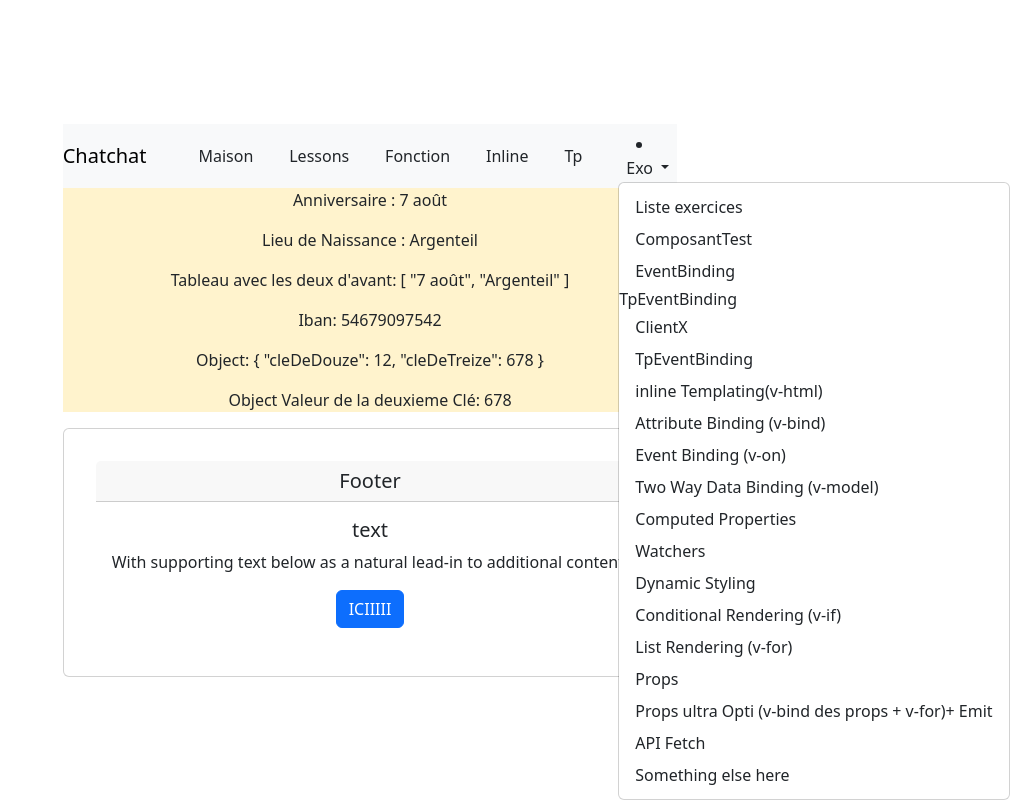
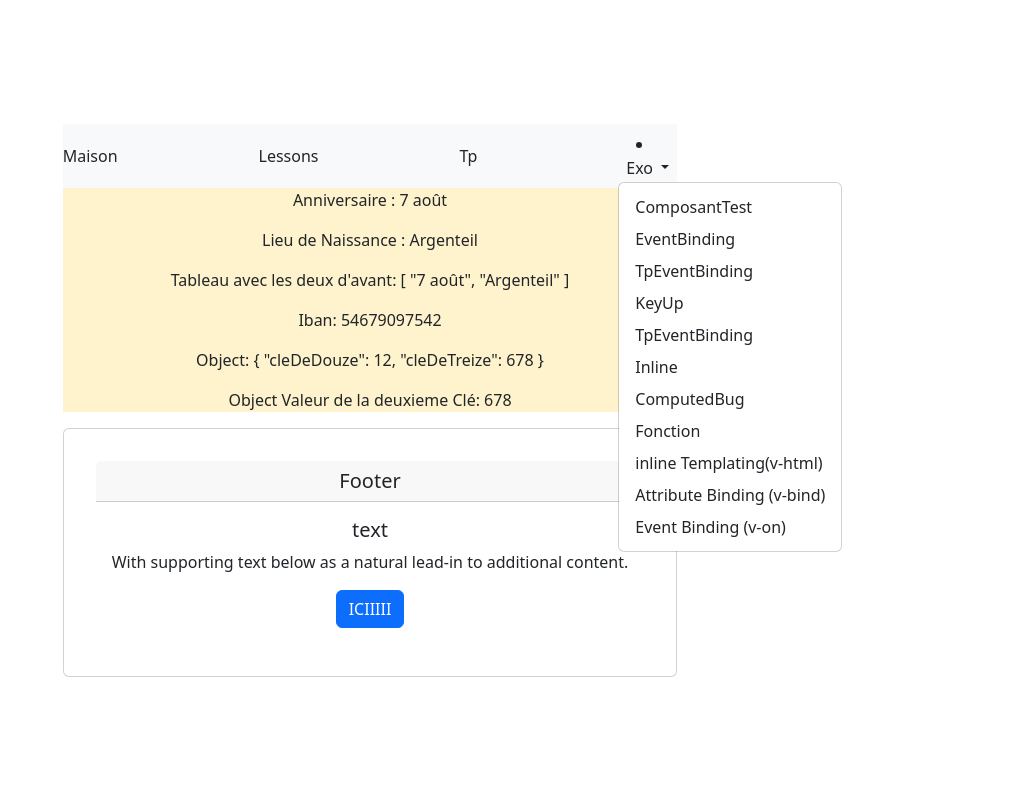
Before and after one commit to Lucileeeee/vue_exo, a Vue app in the folder courage/: page /ComposantTest in a window 1280 px wide. Both pictures are taken after a click on the button "Exo". Shown: the whole page, without its empty margins (270-1280 px from the left). Built offline with nearby package versions, Linux system fonts and the light colour scheme.

Commit message:
Computed Bug avec correction de Jeff pour précision du Virtual Dom

```diff
--- a/courage/src/components/shared/NavBar.vue
+++ b/courage/src/components/shared/NavBar.vue
@@ -1,18 +1,14 @@
 <template>
  <!-- As a link -->
 <nav class="navbar navbar-light bg-light">
-  <a class="navbar-brand" href="#">Chatchat</a>
   <router-link class="nav-link active" aria-current="page" to="/home">Maison</router-link>
   <router-link class="nav-link active" aria-current="page" to="/lessons-lessonsTextInter">Lessons</router-link>
-  <router-link class="nav-link active" aria-current="page" to="/Function">Fonction</router-link>
-  <router-link class="nav-link active" aria-current="page" to="/Inline">Inline</router-link>
   <router-link class="nav-link active" aria-current="page" to="/Tp1">Tp</router-link>
   <li class="nav-item dropdown">
     <a class="nav-link mx-2 dropdown-toggle" href="#" id="navbarDropdownMenuLink" role="button" data-bs-toggle="dropdown" aria-expanded="false">
         Exo
     </a>
     <ul class="dropdown-menu" aria-labelledby="navbarDropdownMenuLink">
-    <li><a class="dropdown-item" href="#">Liste exercices</a></li>
     <li>
         <router-link to="/ComposantTest" class="dropdown-item">
             ComposantTest
@@ -23,9 +19,14 @@
             EventBinding
         </router-link>
     </li>
-    <li>TpEventBinding
+    <li>
+        <router-link to='/TpEventBinding' class="dropdown-item">
+          TpEventBinding
+        </router-link>
+    </li>
+    <li>
         <router-link to='/ClientX' class="dropdown-item">
-            ClientX
+            KeyUp
         </router-link>
     </li>
     <li>
@@ -33,19 +34,23 @@
             TpEventBinding
         </router-link>
     </li>
+    <li>
+      <router-link class="dropdown-item" to="/Inline">
+        Inline
+      </router-link>
+    </li>
+    <li>
+      <router-link class="dropdown-item" to='/ComputedBug'>
+        ComputedBug
+      </router-link>
+    </li>
+    <router-link class="dropdown-item" to="/Function">
+      Fonction
+    </router-link>
     <li><router-link to="/Lesson_inline-templating"><a class="dropdown-item" href="#">inline Templating(v-html)</a></router-link></li>
     <li><router-link to="/AttributeBinding"><a class="dropdown-item" href="#">Attribute Binding (v-bind)</a></router-link></li>
     <li><a class="dropdown-item" href="#">Event Binding (v-on)</a></li>
-    <li><a class="dropdown-item" href="#">Two Way Data Binding (v-model)</a></li>
-    <li><a class="dropdown-item" href="#">Computed Properties</a></li>
-    <li><a class="dropdown-item" href="#">Watchers</a></li>
-    <li><a class="dropdown-item" href="#">Dynamic Styling</a></li>
-    <li><a class="dropdown-item" href="#">Conditional Rendering (v-if)</a></li>
-    <li><a class="dropdown-item" href="#">List Rendering (v-for)</a></li>
-    <li><a class="dropdown-item" href="#">Props</a></li>
-    <li><a class="dropdown-item" href="#">Props ultra Opti (v-bind des props + v-for)+ Emit</a></li>
-    <li><a class="dropdown-item" href="#">API Fetch</a></li>
-    <li><a class="dropdown-item" href="#">Something else here</a></li>
+
     </ul>
 </li>
 </nav>
--- a/courage/src/router/index.js
+++ b/courage/src/router/index.js
@@ -54,6 +54,11 @@ const router = createRouter({
             name: 'TpEventBinding',
             component: () => import('../views/exo/TpEventBinding.vue')
         },
+        {
+            path: '/ComputedBug',
+            name: 'ComputedBug',
+            component: () => import('../views/exo/ComputedBug.vue')
+        },
     ]
 });
 
--- /dev/null
+++ b/courage/src/views/exo/ComputedBug.vue
@@ -0,0 +1,77 @@
+<!-- <template>
+  <h1>Computed Bug</h1>
+  <div class="bg-info-subtle">
+    <button @click="diminuer()">-</button>
+    <p>Le nombre : {{ nb }}</p>
+    <p>Du Texte</p>
+    <button @click="augmenter()">+</button>
+</div>
+  <div>
+    <input v-model="value" />
+  </div>
+</template>
+
+<script setup lang='js'>
+import { ref } from 'vue';
+let nb = ref(40);
+
+function augmenter(){
+  nb.value ++ ;
+  afficherString();
+}
+
+function diminuer(){
+  nb.value --;
+  afficherString();
+}
+function afficherString(){
+  console.log('fonction qui gère le NAME éxécutée');
+}
+
+
+</script>
+
+<style scoped lang="css">
+</style> -->
+
+//! partie correction de jeff:
+<template>
+  <div class="container">
+    <h5>Computed Bug Mode  : Composition</h5>
+    <div class="mb-3">
+      <button v-on:click="augmenter(20)" type="button" class="btn btn-success mt-3">+</button>
+      <button v-on:click.left="reduire(10)" type="button" class="btn btn-danger mt-3">-</button>
+    </div>
+    <div class="mb-3">
+      <p>{{ afficherNameUser() }}</p>
+    </div>
+    <div class="mb-3">
+      <p>{{ leNombre }}</p>
+    </div>
+  </div>
+</template>
+
+<script setup lang='js'>
+import { ref } from 'vue'
+
+const leNombre = ref(0);
+const nameUser = ref('');
+
+const afficherNameUser = () => {
+  console.log('fonction qui gere le NAME exécutée');
+    if(nameUser.value ===''){
+        return 'test'
+    }
+    else{
+        return 'autre Test';
+    }
+  };
+
+const augmenter = (nb) => {
+  leNombre.value += nb;
+};
+
+const reduire = (nb) => {
+  leNombre.value -= nb;
+}
+</script>
```
